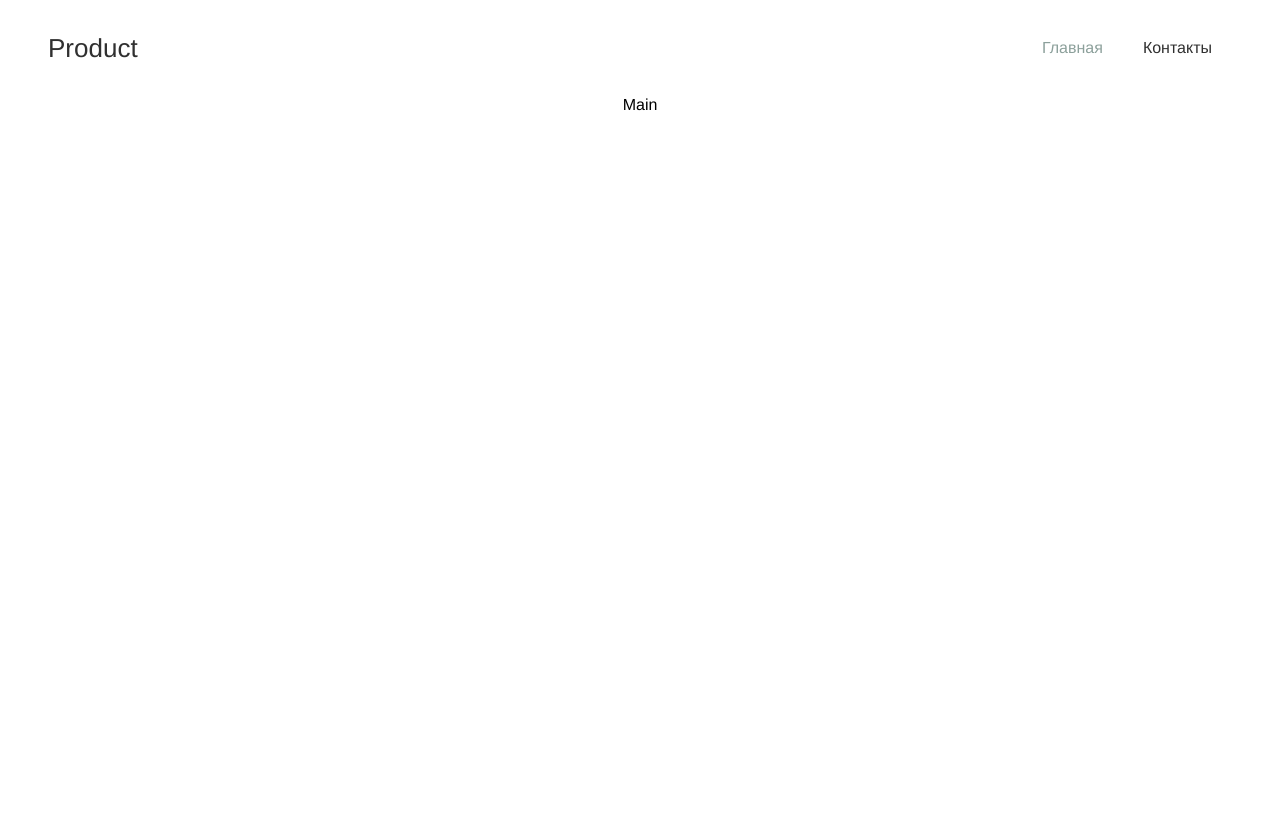
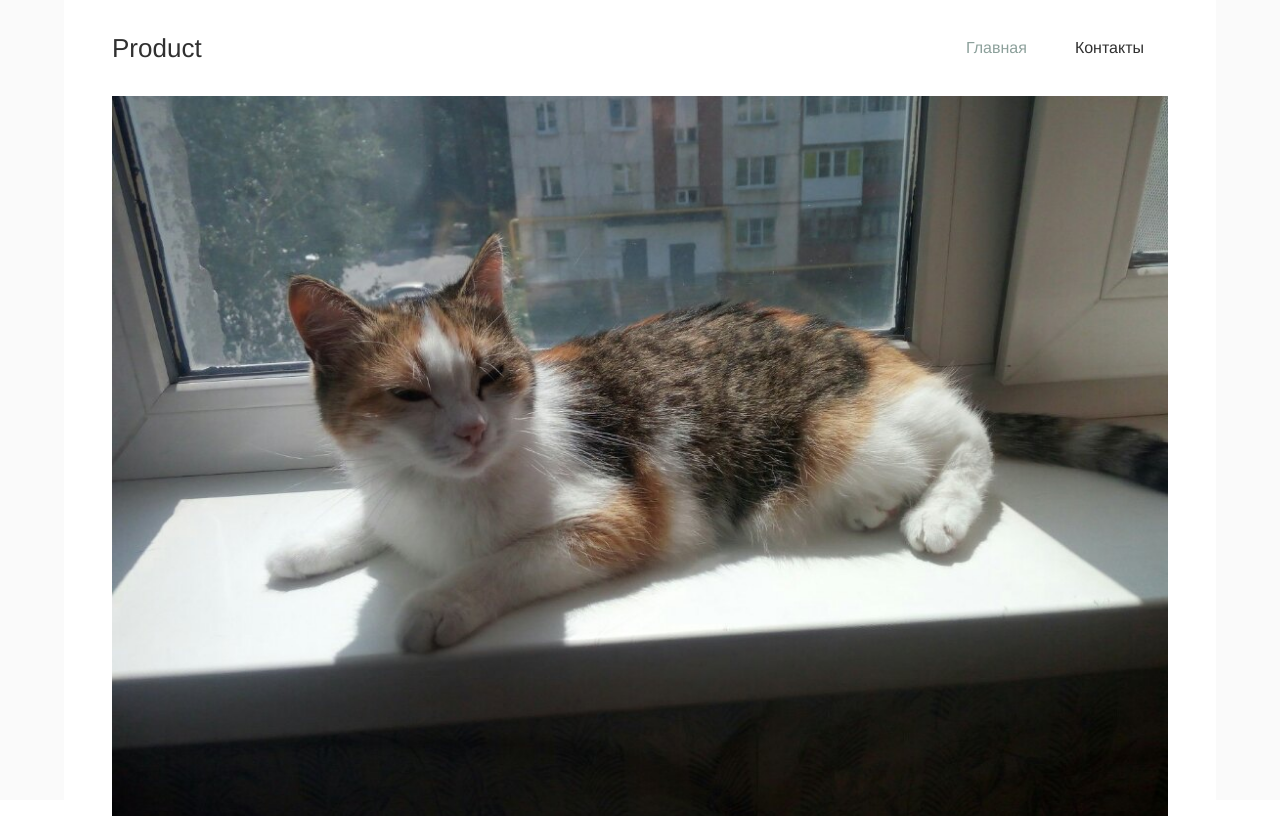
Before and after one commit to Karavella03/vue-project, a Vue app: page / in a window 1280 px wide. Built offline with nearby package versions, Linux system fonts and the light colour scheme.

Commit message:
Implement ViewContainer

```diff
--- a/src/App.vue
+++ b/src/App.vue
@@ -27,10 +27,20 @@ export default {};
   --font-color: rgba(48, 48, 48);
   --font-color-hover: rgba(160, 180, 170);
   --font-color-active: rgba(140, 160, 155);
-
+  --main-layout-background: rgba(255, 255, 255);
+  --app-background: rgba(250, 250, 250);
+  --header-border-color: none;
+  --box-shadow-color: #9b9faa;
+  --box-shadow: 3px 3px 5px -1px var(--box-shadow-color);
   /* sizes */
   --header-height: 96px;
-  --header-min-width: 440px;
+  --header-min-width: 720px;
+  --footer-height: 64px;
+  --main-layout-min-width: 720px;
+  --main-layout-max-width: 1440px;
+  --main-layout-width: 90vw;
+  --main-layout-min-height: 100vh;
+  --default-spacing: 8px;
   /* fonts */
   --header-title-font-size: 26px;
   --header-title-font-weight: 400;
@@ -42,6 +52,8 @@ export default {};
   -webkit-font-smoothing: antialiased;
   -moz-osx-font-smoothing: grayscale;
   min-height: 100vh;
+  height: 1px;
+  background-color: var(--app-background);
 }
 * {
   box-sizing: border-box;
--- a/src/components/HeaderButton/HeaderButton.vue
+++ b/src/components/HeaderButton/HeaderButton.vue
@@ -26,7 +26,7 @@ export default {};
 
 <style scoped>
 .HeaderButtonContainer {
-  padding-inline: 20px;
+  padding-inline: calc(var(--default-spacing) * 3);
   line-height: 50px;
   cursor: pointer;
   color: var(--font-color);
--- a/src/components/HeaderComponent/HeaderComponent.vue
+++ b/src/components/HeaderComponent/HeaderComponent.vue
@@ -42,7 +42,8 @@ export default {};
   height: var(--header-height);
   min-width: var(--header-min-width);
   width: 100%;
-  padding-inline: 48px;
+  padding-inline: calc(var(--default-spacing) * 6);
+  border-bottom: 1px solid var(--header-border-color);
 }
 .HeaderTitle {
   font-size: var(--header-title-font-size);
--- /dev/null
+++ b/src/components/ViewContainer/ViewContainer.vue
@@ -0,0 +1,35 @@
+<script setup lang="ts">
+import { defineProps } from "vue";
+defineProps({
+  paddingHorizontal: {
+    default: 6,
+    type: Number,
+    required: false,
+  },
+  paddingVertical: {
+    default: 0,
+    type: Number,
+    required: false,
+  },
+});
+</script>
+
+<script lang="ts">
+export default {};
+</script>
+
+<template>
+  <div class="ViewContainerContainer">
+    <slot></slot>
+  </div>
+</template>
+
+
+<style scoped>
+.ViewContainerContainer {
+  width: 100%;
+  height: 100%;
+  padding: calc(var(--default-spacing) * v-bind(paddingVertical))
+    calc(var(--default-spacing) * v-bind(paddingHorizontal));
+}
+</style>
--- /dev/null
+++ b/src/components/ViewContainer/index.ts
@@ -0,0 +1,2 @@
+import ViewContainer from './ViewContainer.vue';
+export default ViewContainer;
--- a/src/layouts/MainLayout.vue
+++ b/src/layouts/MainLayout.vue
@@ -19,5 +19,11 @@ export default {};
   display: flex;
   flex-direction: column;
   align-items: center;
+  min-height: var(--main-layout-min-height);
+  min-width: var(--main-layout-min-width);
+  max-width: var(--main-layout-max-width);
+  width: var(--main-layout-width);
+  margin-inline: auto;
+  background-color: var(--main-layout-background);
 }
 </style>
--- a/src/modules/Contacts/ContactsWrapper.vue
+++ b/src/modules/Contacts/ContactsWrapper.vue
@@ -1,8 +1,9 @@
 <script setup lang="ts">
+import ViewContainer from "@/components/ViewContainer";
 </script>
 
 <script lang="ts">
 export default {};
 </script>
 
-<template>Contacts</template>
+<template><ViewContainer>Contacts</ViewContainer></template>
--- a/src/modules/Main/MainWrapper.vue
+++ b/src/modules/Main/MainWrapper.vue
@@ -1,8 +1,25 @@
 <script setup lang="ts">
+import ViewContainer from "@/components/ViewContainer";
 </script>
 
 <script lang="ts">
 export default {};
 </script>
 
-<template>Main</template>
+<template>
+  <ViewContainer
+    ><img
+      intrinsicsize=""
+      class="MainWrapperPicture"
+      src="@/assets/cover.jpg"
+      alt="Cat"
+  /></ViewContainer>
+</template>
+
+<style scoped>
+.MainWrapperPicture {
+  width: 100%;
+  object-fit: cover;
+  height: 720px;
+}
+</style>
```
Also changed, not shown: src/assets/cover.jpg (added).
